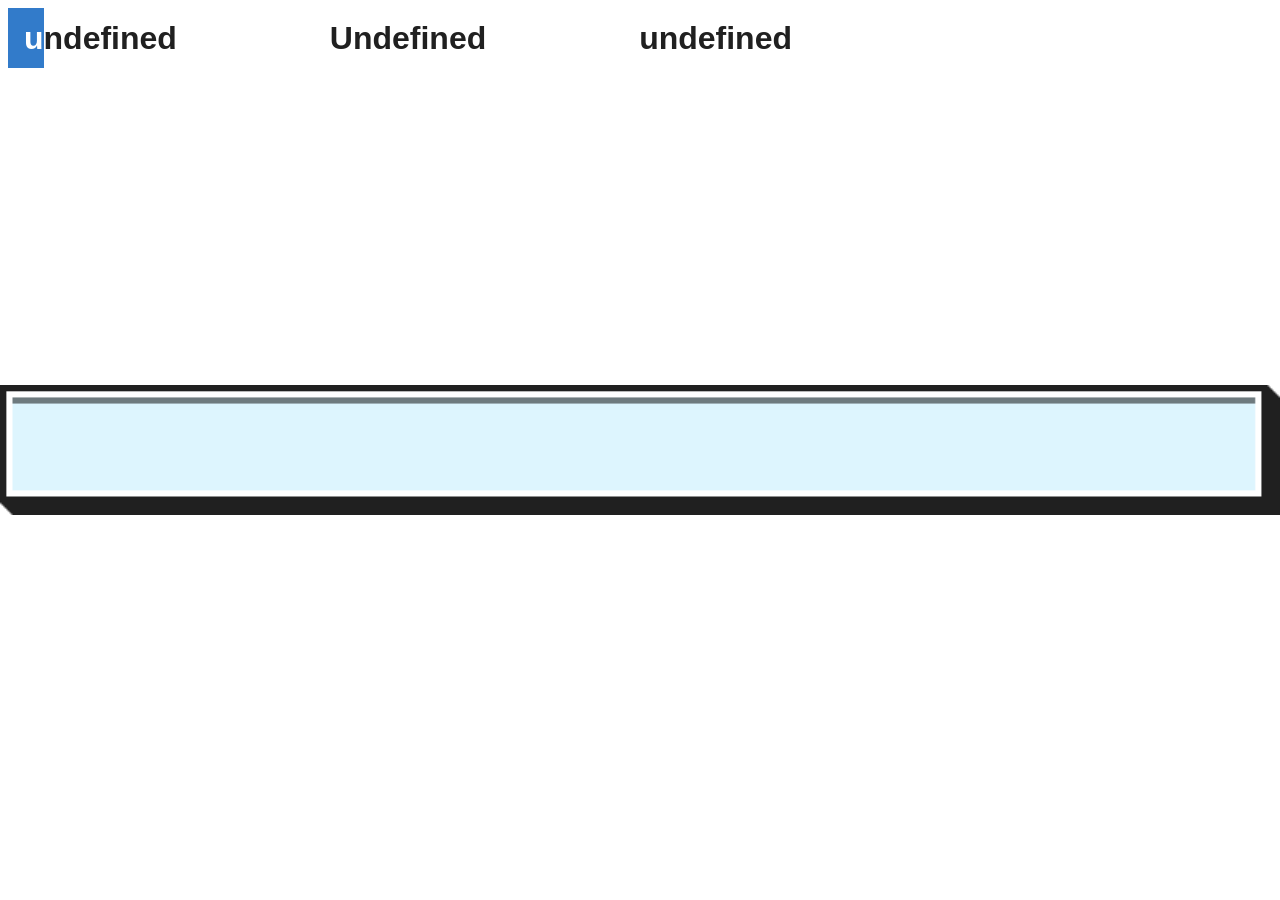
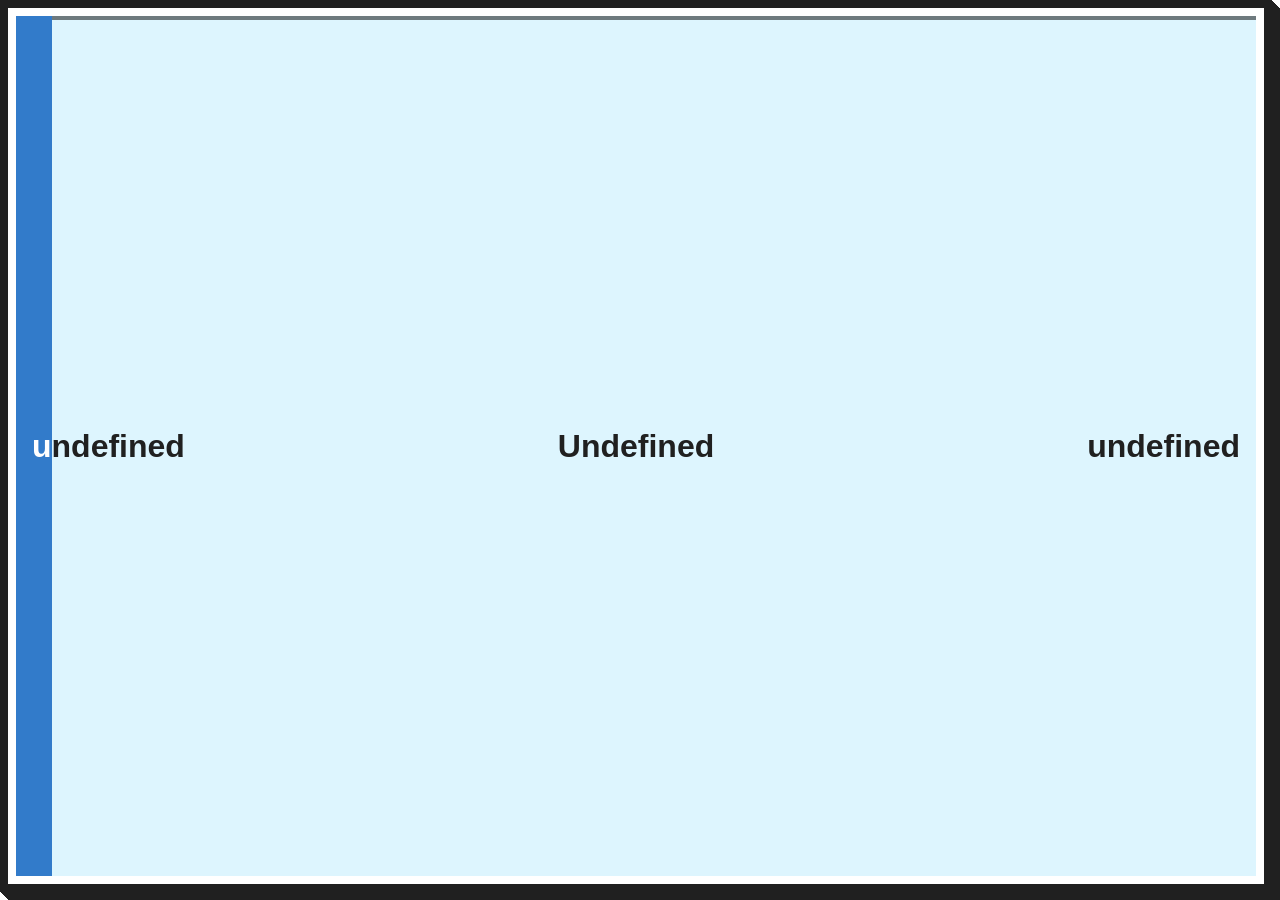
Before and after one commit to mistermark/sirm1ster.tv, a Jekyll site: the page built from api/goal/index.html, in a window 1280 px wide. Built offline with Jekyll 4.4.1, drawn with Linux system fonts in a browser that asks for light colours.

Commit message:
Adding API pages

```diff
--- /dev/null
+++ b/_includes/head-api.html
@@ -0,0 +1,7 @@
+<head>
+  <meta charset="utf-8">
+  <meta http-equiv="X-UA-Compatible" content="IE=edge">
+  <meta name="viewport" content="width=device-width, initial-scale=1">
+  {%- seo -%}
+  <link rel="stylesheet" href="{{ "/api/styles.css" | relative_url }}">
+</head>
--- /dev/null
+++ b/_layouts/default-blank.html
@@ -0,0 +1,12 @@
+<!DOCTYPE html>
+<html lang="{{ page.lang | default: site.lang | default: "en" }}">
+
+  {%- include head-api.html -%}
+
+  <body>
+
+      {{ content }}
+
+  </body>
+
+</html>
--- /dev/null
+++ b/_layouts/page.html
@@ -0,0 +1,4 @@
+---
+layout: default
+---
+{{ content }}
--- a/api/goal/index.html
+++ b/api/goal/index.html
@@ -1,14 +1,11 @@
-<!DOCTYPE html>
-<html>
-  <head>
-    <meta charset="UTF-8" />
-    <title>Progress Bar</title>
-    <link rel="stylesheet" href="style.css">
+---
+title: "sirM1ster API: Progress Bar"
+layout: default-blank
+---
 
-  </head>
+<div class="frame">
+  <div class="frame-border">
 
-  <body translate="no">
-    <div class="frame">
     <div class="progress-bar">
       <div class="progress" id="progress-fill" style="width:36px;">
         <div class="text-wrapper">
@@ -19,15 +16,15 @@
       </div>
 
     </div>
-      <div class="progress-bar">
+    <div class="progress-bar progress-bar-low">
       <div class="text-wrapper">
         <div class="text-label progress-positive progress-positive-low" id="progress-positive-low">0</div>
         <div class="text-label progress-unit"></div>
         <div class="text-label progress-total progress-total-low" id="progress-total-low">0</div>
       </div>
     </div>
+
+  </div>
 </div>
 
 <script src="script.js"></script>
-  </body>
-</html>
--- a/api/goal/style.css
+++ b/api/styles.css
@@ -1,3 +1,6 @@
+* {
+  box-sizing: border-box;
+}
 html, body {
   width: 100vw;
   height: 100vh;
@@ -8,34 +11,46 @@
   font-size: 32px;
 }
 .frame {
-  box-sizing: border-box;
-  width: 100%; /*824px*/
-  height: 100%; /*84px*/
-  /* padding: 8px 16px 0 8px; */
-  background: transparent url("images/progress-bar.png") no-repeat center;
-  background-size: contain;
+  width: calc(100vw - 8px); /*824px*/
+  height: calc(100vh - 8px); /*84px*/
+  padding: 8px;
+  background: #202020;
+  box-shadow: 1px 1px 0 #202020, 2px 2px 0 #202020, 3px 3px 0 #202020, 4px 4px 0 #202020, 5px 5px 0 #202020, 6px 6px 0 #202020, 7px 7px 0 #202020, 8px 8px 0 #202020;
+}
+.frame-border {
+  width: 100%;
+  height: 100%;
+  background-color: #fff;
+  padding: 8px;
   position: relative;
 }
+
 .progress-bar {
   position: absolute;
   top: 8px;
-  right: 16px;
-  bottom: 16px;
+  right: 8px;
+  bottom: 8px;
   left: 8px;
   overflow: hidden;
+  box-shadow: inset 4px 4px 0 #6E7A7E;
+}
+.progress-bar-low {
+  background-color: #DDF5FE;
 }
 .progress {
   background-color: #327BCA;
   width: 0;
-  height: 60px;
+  height: 100%;
   position: absolute;
   top: 0;
   left: 0;
   z-index: 1;
   overflow: hidden;
+
 }
 .text-wrapper {
-  width: 800px;
+  width: calc(100vw - 40px);
+  height: 100%;
   display: flex;
   justify-content: space-between;
   align-items: stretch;
@@ -44,8 +59,7 @@
 .text-label {
   position: relative;
   display: flex;
-  align-items: baseline;
-  line-height: 60px;
+  align-items: center;
   padding: 0 16px;
 
 }
```
Lines whose indentation alone changed are shown as unchanged.
